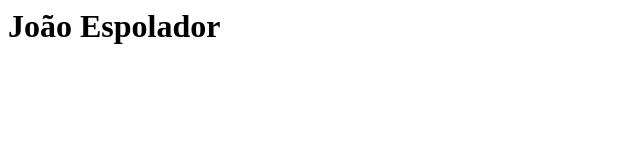
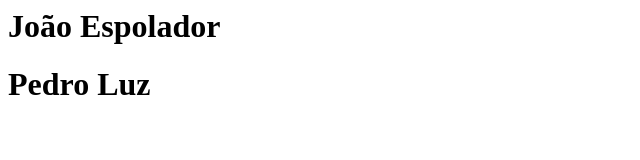
Before and after one commit to minerindev/aula04, a plain HTML site: page index.html in a window 1280 px wide. Shown: the whole page, without its empty margins (0-640 px from the left). Drawn offline with Linux system fonts and the light colour scheme.

Commit message:
adicionando nome no index

```diff
--- a/index.html
+++ b/index.html
@@ -1 +1,2 @@
 <h1>João Espolador</h1>
+<h1>Pedro Luz</h1>
```
